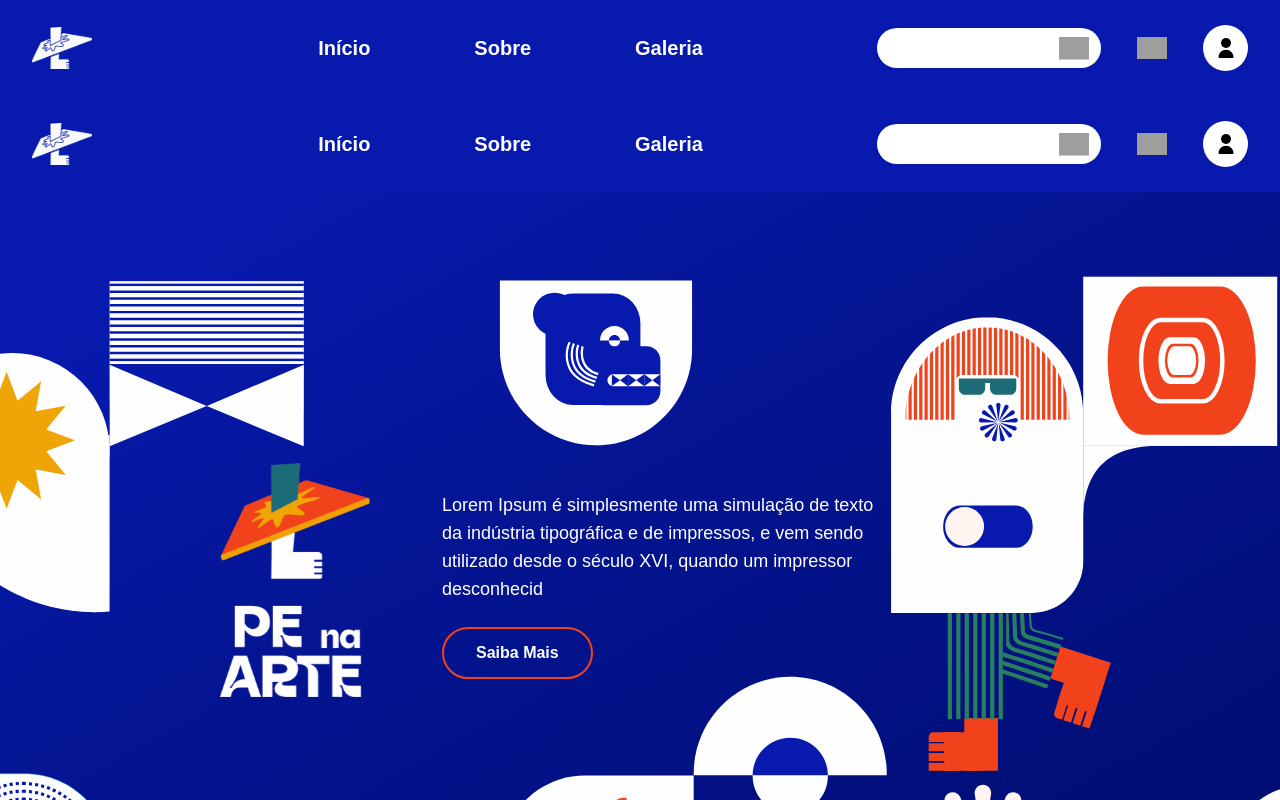
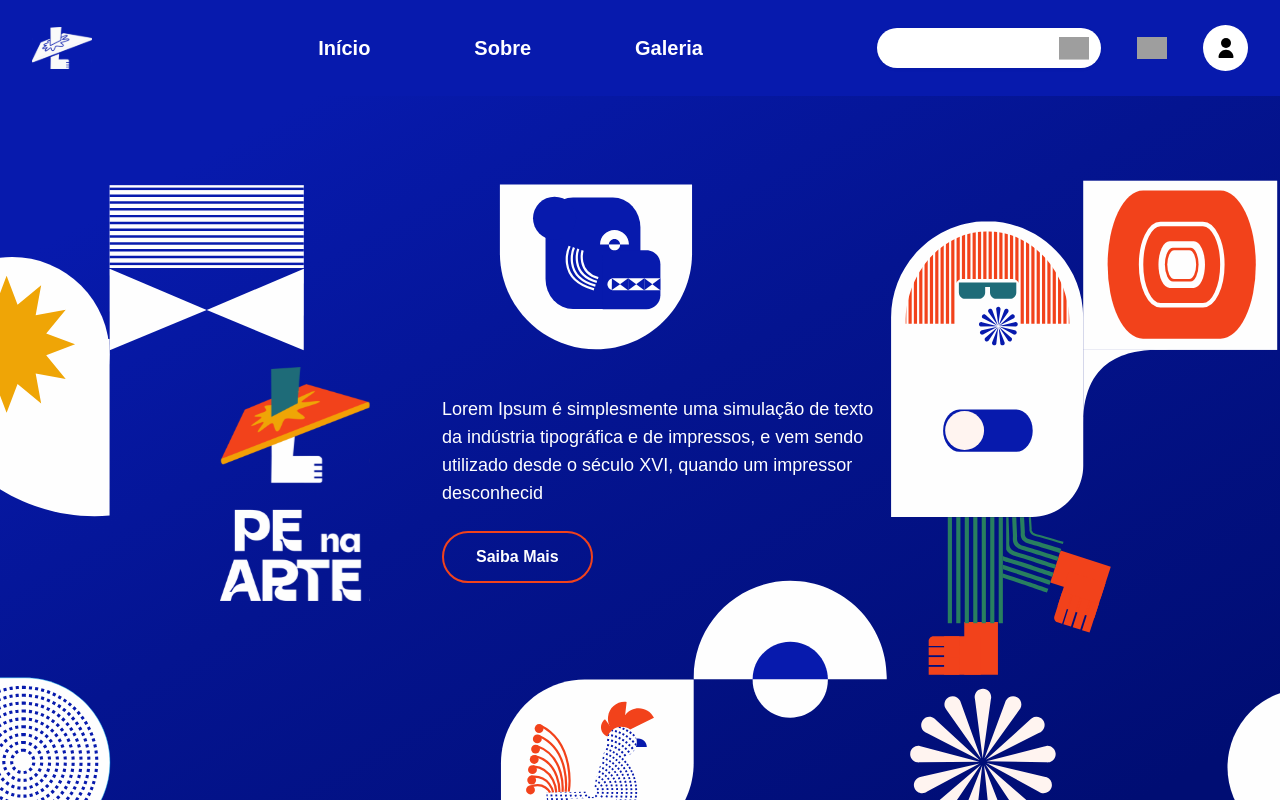
Before and after one commit to Jrevoredo42/frontend-pe-na-arte, a Next.js app: page / in a window 1280 px wide. Shown: the top 800 px of the page. Built offline with nearby package versions, Linux system fonts and the light colour scheme; grey boxes are pictures that could not be loaded.

Commit message:
(fix): Correção e remoção de itens de componentes

```diff
--- a/src/Components/nav/index.tsx
+++ b/src/Components/nav/index.tsx
@@ -62,7 +62,7 @@ export default function HomeNav(){
           ) : (
             <div className="flex flex-row items-center gap-9">
               <SearchBar />
-              <Image className="font-sans antialiased font-medium text-base md:text-lg lg:text-xl text-current" width={30} height={30} src={"/icons/coracao.svg"} alt="" />
+              <Image className="font-sans antialiased font-medium text-base md:text-lg lg:text-xl text-current" width={30} height={30} src={"/icons/heart.svg"} alt="" />
               <UserIcon />
             </div>
           )}
--- a/src/app/page.tsx
+++ b/src/app/page.tsx
@@ -1,12 +1,9 @@
-import HomeNav from "@/Components/nav";
 import Image from "next/image";
-import Link from "next/link";
+
 
 export default function Home() {
   return (
     <main className="relative min-h-screen w-full overflow-hidden">
-      <HomeNav />
-
       {/* Hero Section */}
       <section className="relative flex flex-col md:flex-row items-center justify-between overflow-visible px-0 w-full pt-36 mb-14 min-h-screen">
         <Image
```
Lines whose indentation alone changed are shown as unchanged.
